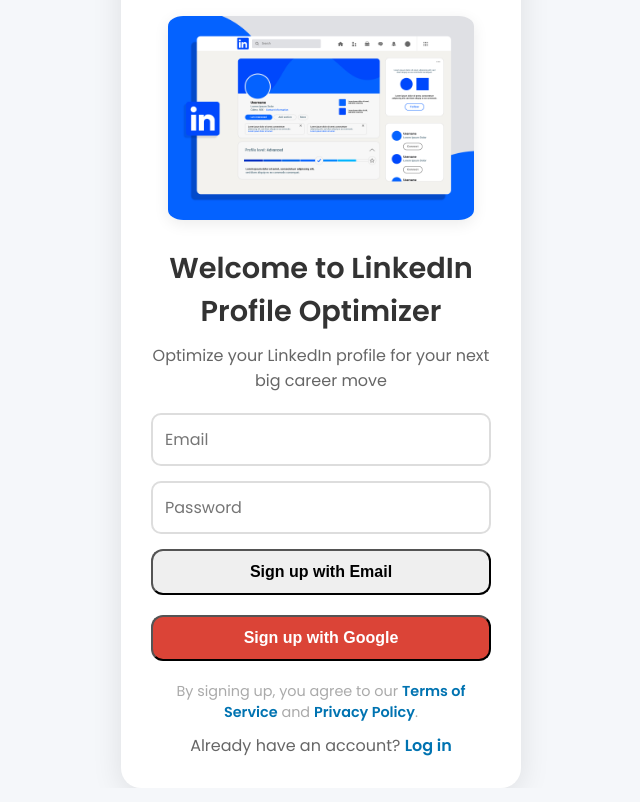
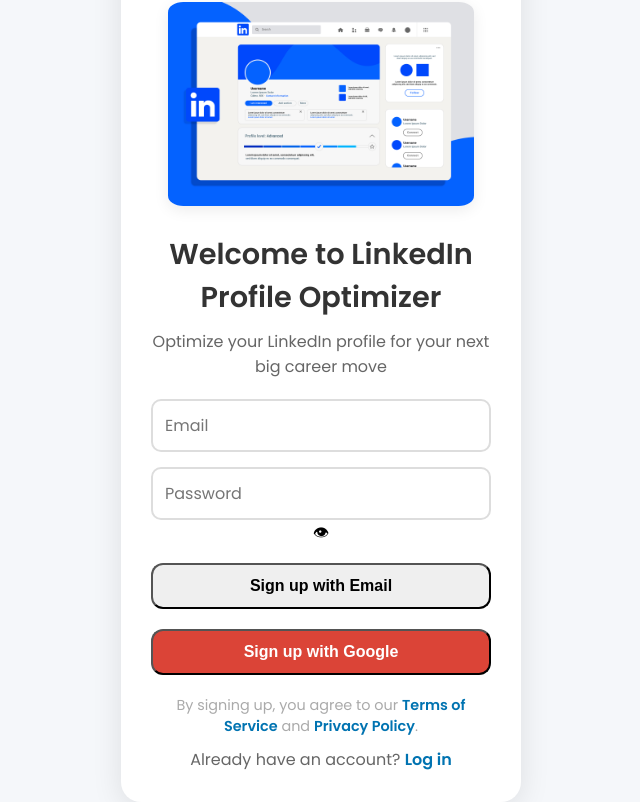
Before and after one commit to Leneyxis/LinkedIn-Optimiser, a plain HTML site: page index.html in a window 1280 px wide. Shown: the part 53-855 px from the top of the page, without its empty margins (319-959 px from the left). Drawn offline with Linux system fonts and the light colour scheme.

Commit message:
Update index.html

```diff
--- a/index.html
+++ b/index.html
@@ -35,6 +35,7 @@
         </div>
         <div class="input-group">
           <input type="password" id="password" placeholder="Password" required>
+          <span class="password-eye">&#128065;</span> <!-- Eye icon -->
         </div>
         <button type="submit" class="btn">Sign up with Email</button>
       </form>
```
